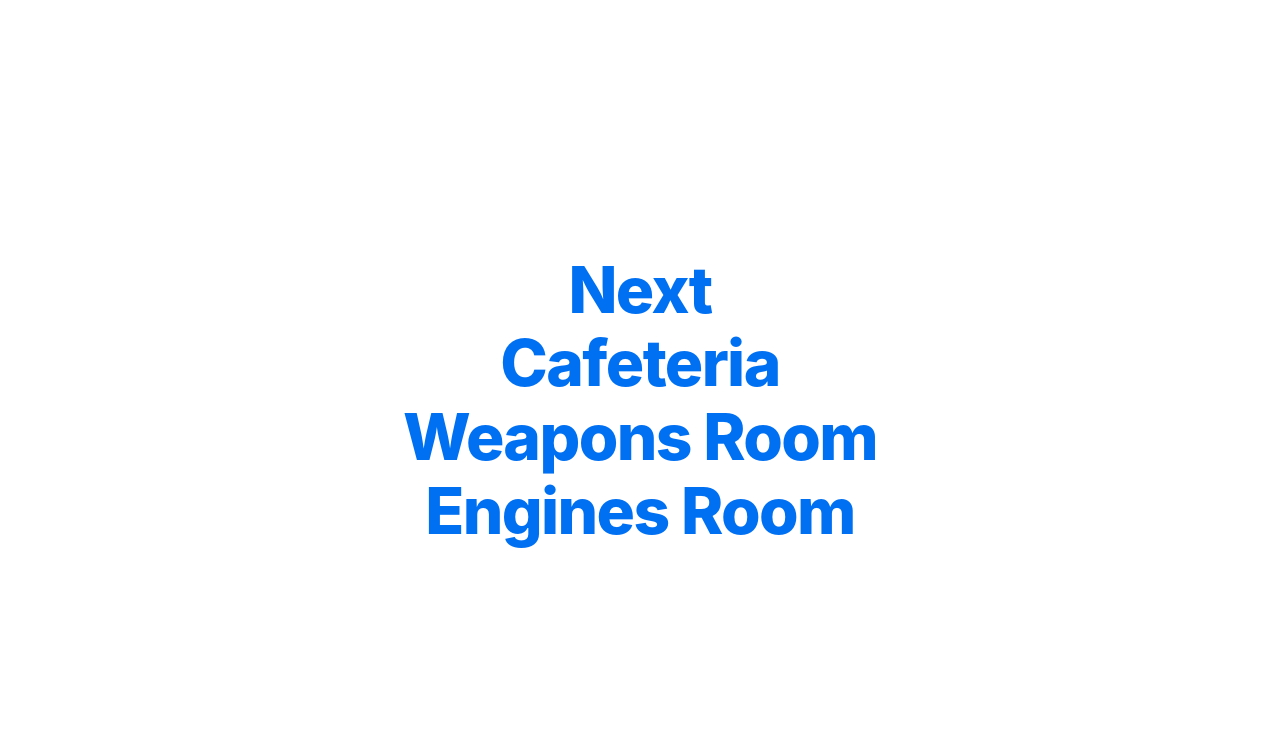
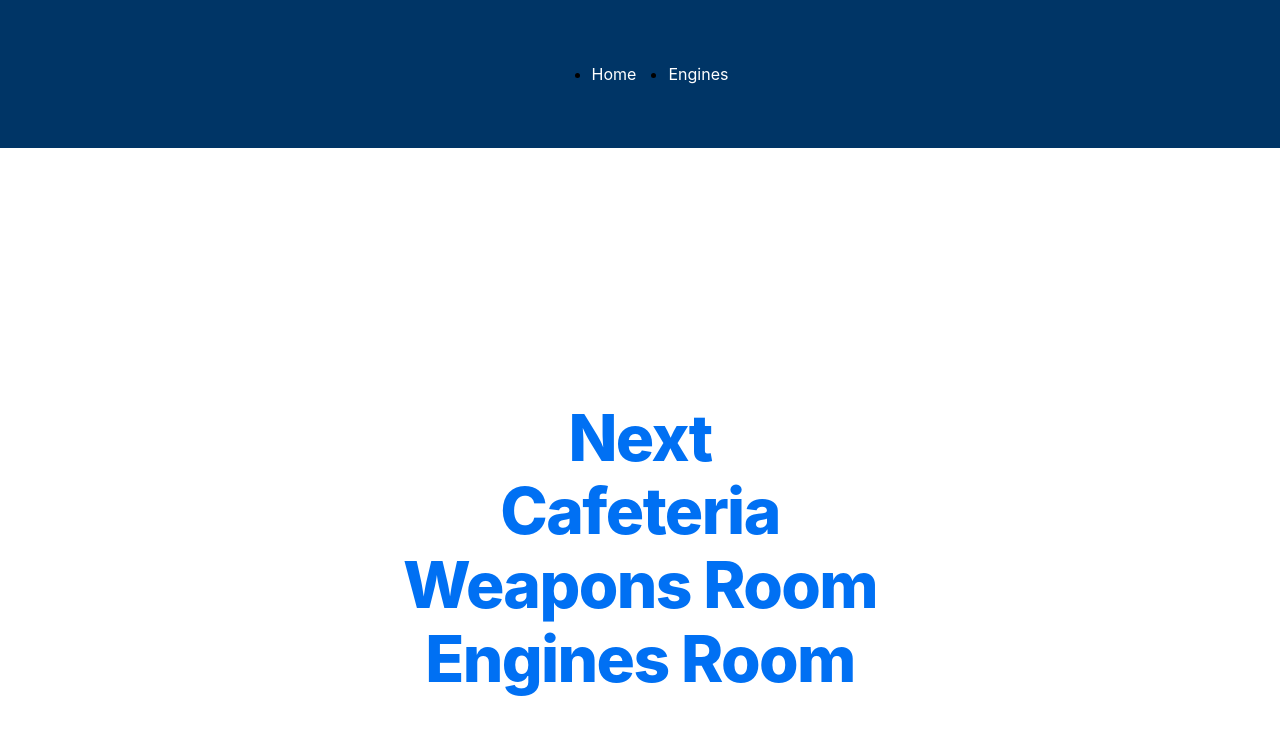
Before and after one commit to arunabhdas/nextjs-13-demo-app, a Next.js app in the folder nextjs-13-demo-app/: page / in a window 1280 px wide. Shown: the top 734 px of the page. Built offline with nearby package versions, Linux system fonts and the light colour scheme.

Commit message:
Added MainNavigation

```diff
--- a/nextjs-13-demo-app/app/layout.js
+++ b/nextjs-13-demo-app/app/layout.js
@@ -1,4 +1,7 @@
 import './globals.css'
+
+import './globals.css';
+import MainNavigation from '../components/ui/MainNavigation';
 
 export default function RootLayout({ children }) {
   return (
@@ -10,7 +13,7 @@ export default function RootLayout({ children }) {
       </head>
       <body>
         <header>
-
+          <MainNavigation />
         </header>
         <main>{children}</main>
         </body>
--- /dev/null
+++ b/nextjs-13-demo-app/components/ui/MainNavigation.js
@@ -0,0 +1,20 @@
+import Link from 'next/link';
+
+import classes from './MainNavigation.module.css';
+
+function MainNavigation() {
+  return (
+    <nav className={classes.nav}>
+      <ul>
+        <li>
+          <Link href="/">Home</Link>
+        </li>
+        <li>
+          <Link href="/engines">Engines</Link>
+        </li>
+      </ul>
+    </nav>
+  );
+}
+
+export default MainNavigation;
--- /dev/null
+++ b/nextjs-13-demo-app/components/ui/MainNavigation.module.css
@@ -0,0 +1,16 @@
+.nav {
+    display: flex;
+    justify-content: center;
+    padding: 3rem 0;
+    background-color: #003566;
+  }
+
+  .nav ul {
+    display: flex;
+    gap: 2rem;
+  }
+
+  .nav a {
+    text-decoration: none;
+    color: white;
+  }
```
